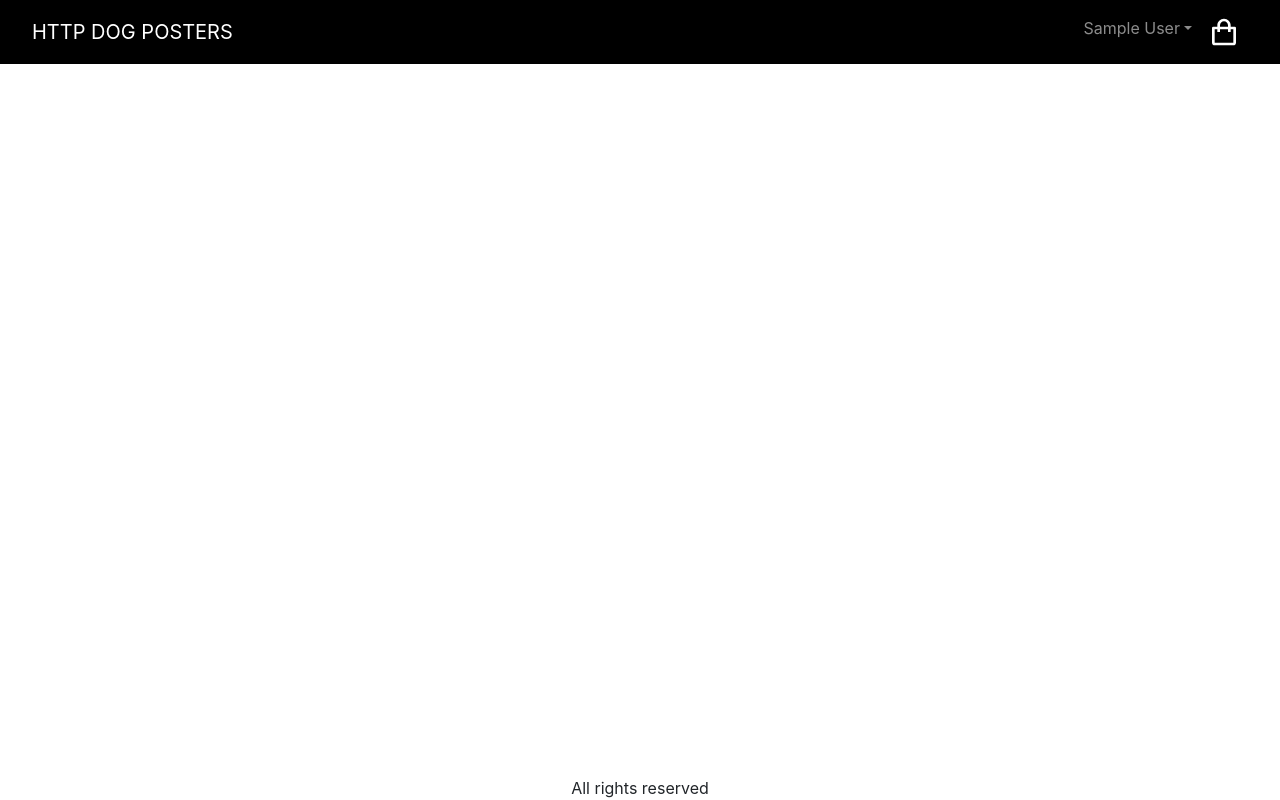
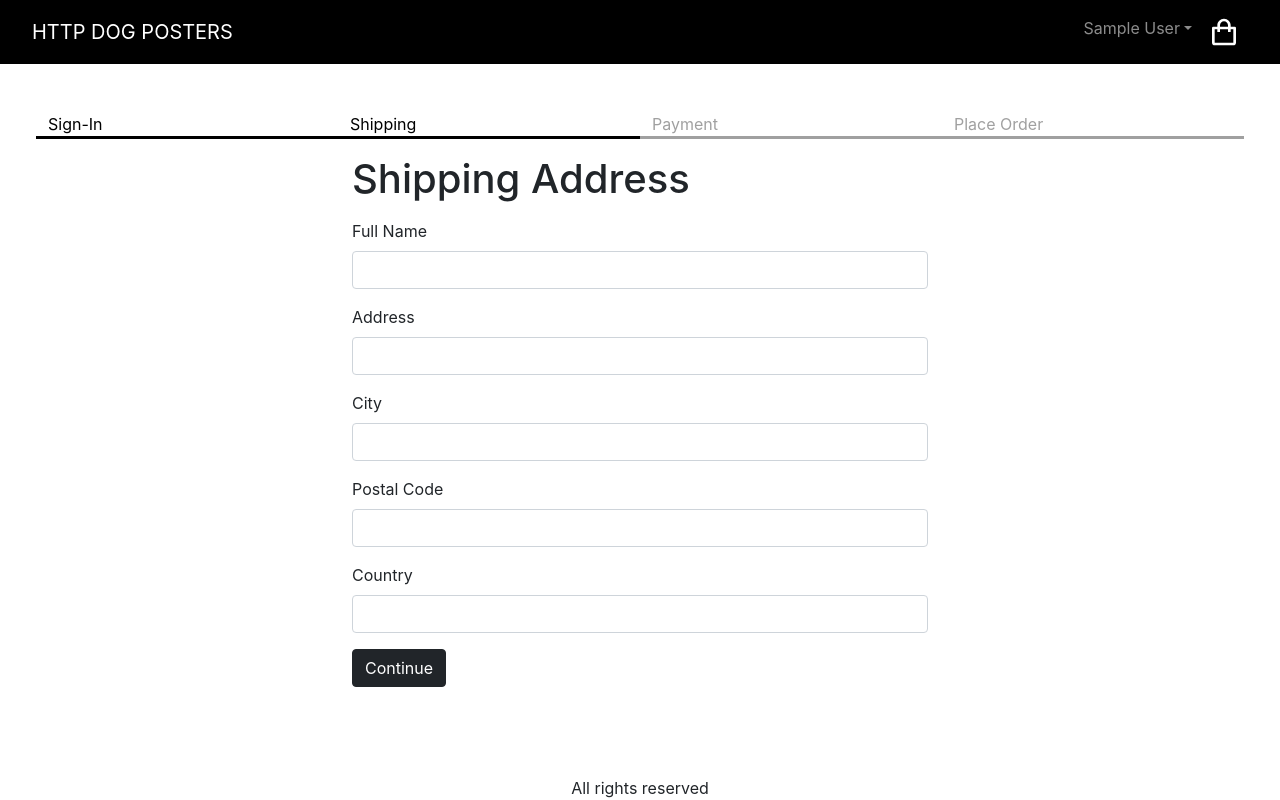
Before and after one commit to AnnaSak7/HI-07-ecommerce-website, a React (Create React App) app in the folder frontend/: page /shipping in a window 1280 px wide. Built offline with nearby package versions, Linux system fonts and the light colour scheme; sample sign-in values are in the browser's storage.

Commit message:
add ShippingAddressPage. Add CheckoutSteps.js and add styling in index.css. Change in Store.js adding SAVE_SHIPPIING_ADDRESSS.

```diff
--- a/frontend/src/App.js
+++ b/frontend/src/App.js
@@ -13,6 +13,7 @@
 
 import SigninPage from './pages/SigninPage';
 import SearchBox from '../src/components/SearchBox';
+import ShippingAddressPage from './pages/ShippingAddressPage';
 
 function App() {
   const { state, dispatch: ctxDispatch } = useContext(Store);
@@ -21,6 +22,7 @@
   const signoutHandler = () => {
     ctxDispatch({ type: 'USER_SIGNOUT' });
     localStorage.removeItem('userInfo');
+    localStorage.removeItem('shippingAddress');
   };
   return (
     <BrowserRouter>
@@ -102,6 +104,7 @@
             <Route path="/product/:slug" element={<ProductPage />} />
             <Route path="/cart" element={<CartPage />} />
             <Route path="/signin" element={<SigninPage />} />
+            <Route path="/shipping" element={<ShippingAddressPage />} />
             <Route path="/" element={<Home />} />
           </Routes>
         </main>
--- a/frontend/src/Store.js
+++ b/frontend/src/Store.js
@@ -8,6 +8,10 @@
     ? JSON.parse(localStorage.getItem('userInfo'))
     : null,
   cart: {
+    shippingAddress: localStorage.getItem('shippingAddress')
+      ? JSON.parse(localStorage.getItem('shippingAddress'))
+      : {},
+
     cartItems: localStorage.getItem('cartItems')
       ? JSON.parse(localStorage.getItem('cartItems'))
       : [],
@@ -45,7 +49,22 @@
       return { ...state, userInfo: action.payload };
 
     case 'USER_SIGNOUT':
-      return { ...state, userInfo: null };
+      return {
+        ...state,
+        userInfo: null,
+        // removing cart items and shipping address when signing out
+        cart: { cartItems: [], shippingAddress: {} },
+      };
+
+    case 'SAVE_SHIPPING_ADDRESS':
+      return {
+        ...state,
+        cart: {
+          ...state.cart,
+          shippingAddress: action.payload,
+        },
+      };
+
     default:
       return state;
   }
--- /dev/null
+++ b/frontend/src/components/CheckoutSteps.js
@@ -0,0 +1,15 @@
+import React from 'react';
+import { Col, Row } from 'react-bootstrap';
+
+const CheckoutSteps = (props) => {
+  return (
+    <Row className="checkout-steps">
+      <Col className={props.step1 ? 'active' : ''}>Sign-In</Col>
+      <Col className={props.step2 ? 'active' : ''}>Shipping</Col>
+      <Col className={props.step3 ? 'active' : ''}>Payment</Col>
+      <Col className={props.step4 ? 'active' : ''}>Place Order</Col>
+    </Row>
+  );
+};
+
+export default CheckoutSteps;
--- a/frontend/src/index.css
+++ b/frontend/src/index.css
@@ -96,3 +96,13 @@
   border: none;
   margin-left: 0.5rem;
 }
+
+.checkout-steps > div {
+  border-bottom: 0.2rem solid #a0a0a0;
+  color: #a0a0a0;
+}
+
+.checkout-steps > div.active {
+  border-bottom: 0.2rem solid #000;
+  color: #000;
+}
--- /dev/null
+++ b/frontend/src/pages/ShippingAddressPage.js
@@ -0,0 +1,115 @@
+import React, { useContext, useEffect, useState } from 'react';
+import { Button, Form } from 'react-bootstrap';
+import { Helmet } from 'react-helmet-async';
+import { useNavigate } from 'react-router-dom';
+import CheckoutSteps from '../components/CheckoutSteps';
+import { Store } from '../Store';
+
+const ShippingAddressPage = () => {
+  const navigate = useNavigate();
+  const { state, dispatch: ctxDispatch } = useContext(Store);
+  const {
+    userInfo,
+    cart: { shippingAddress },
+  } = state;
+  const [fullName, setFullName] = useState(shippingAddress.fullName || '');
+  const [address, setAddress] = useState(shippingAddress.address || '');
+  const [city, setCity] = useState(shippingAddress.city || '');
+  const [postalCode, setPostalCode] = useState(
+    shippingAddress.postalCode || ''
+  );
+  const [country, setCountry] = useState(shippingAddress.country || '');
+
+  useEffect(() => {
+    //redirecting to signin page when not logged in
+    if (!userInfo) {
+      navigate('/signin?redirect=/shipping');
+    }
+  }, [userInfo, navigate]);
+
+  const submitHandler = (e) => {
+    e.preventDefault();
+    ctxDispatch({
+      type: 'SAVE_SHIPPING_ADDRESS',
+      payload: {
+        fullName,
+        address,
+        city,
+        postalCode,
+        country,
+      },
+    });
+    localStorage.setItem(
+      'shippingAddress',
+      JSON.stringify({
+        fullName,
+        address,
+        city,
+        postalCode,
+        country,
+      })
+    );
+    navigate('/payment');
+  };
+
+  return (
+    <div>
+      <Helmet>
+        <title>Shipping Address</title>
+      </Helmet>
+      <CheckoutSteps step1 step2></CheckoutSteps>
+      <div className="container small-container">
+        <h1 className="my-3">Shipping Address</h1>
+        <Form onSubmit={submitHandler}>
+          <Form.Group className="mb-3" controlId="fullName">
+            <Form.Label>Full Name</Form.Label>
+            <Form.Control
+              value={fullName}
+              onChange={(e) => setFullName(e.target.value)}
+              required
+            />
+          </Form.Group>
+          <Form.Group className="mb-3" controlId="address">
+            <Form.Label>Address</Form.Label>
+            <Form.Control
+              value={address}
+              onChange={(e) => setAddress(e.target.value)}
+              required
+            />
+          </Form.Group>
+          <Form.Group className="mb-3" controlId="city">
+            <Form.Label>City</Form.Label>
+            <Form.Control
+              value={city}
+              onChange={(e) => setCity(e.target.value)}
+              required
+            />
+          </Form.Group>
+          <Form.Group className="mb-3" controlId="postalCode">
+            <Form.Label>Postal Code</Form.Label>
+            <Form.Control
+              value={postalCode}
+              onChange={(e) => setPostalCode(e.target.value)}
+              required
+            />
+          </Form.Group>
+          <Form.Group className="mb-3" controlId="country">
+            <Form.Label>Country</Form.Label>
+            <Form.Control
+              value={country}
+              onChange={(e) => setCountry(e.target.value)}
+              required
+            />
+          </Form.Group>
+          <div className="mb-3">
+            <Button variant="dark" type="submit">
+              Continue
+            </Button>
+          </div>
+        </Form>
+      </div>
+    </div>
+  );
+};
+
+export default ShippingAddressPage;
```
Also changed, not shown: 1 other file (tests, documents, lock files or other folders).
